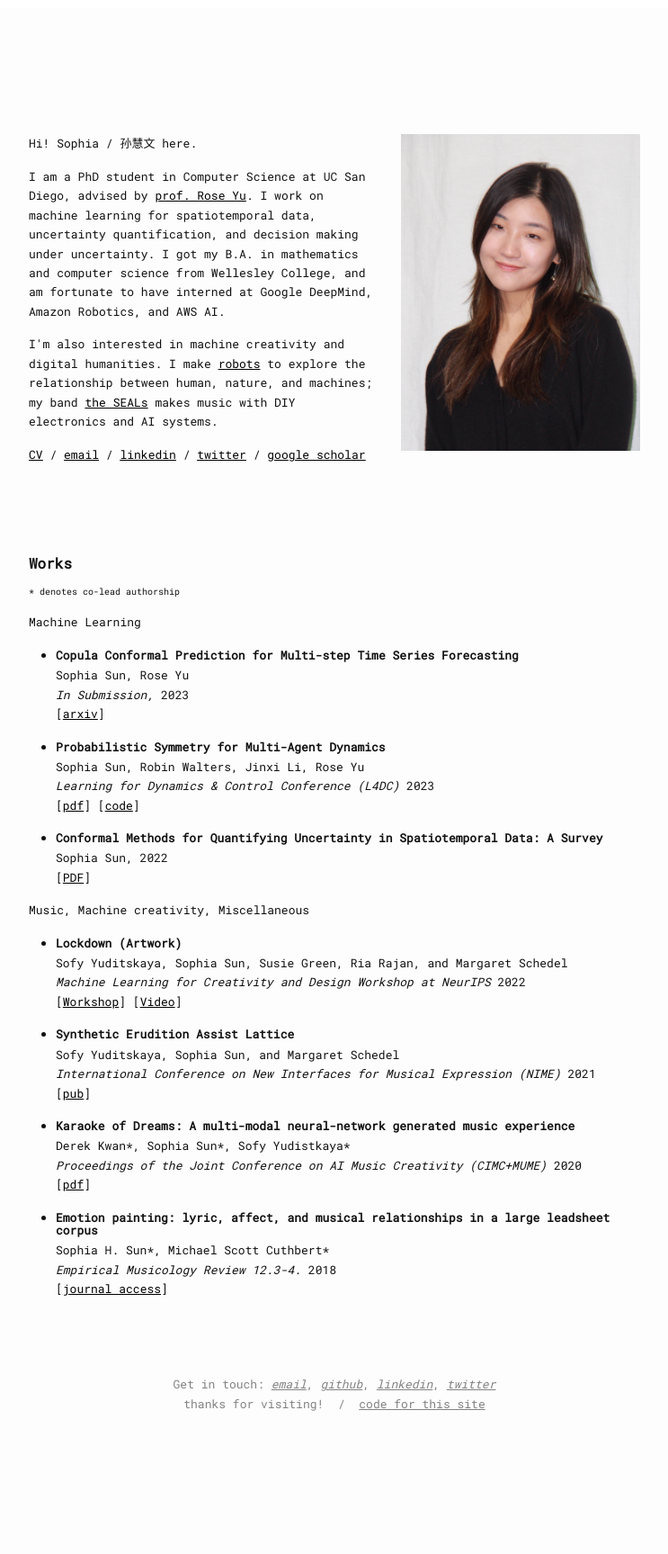
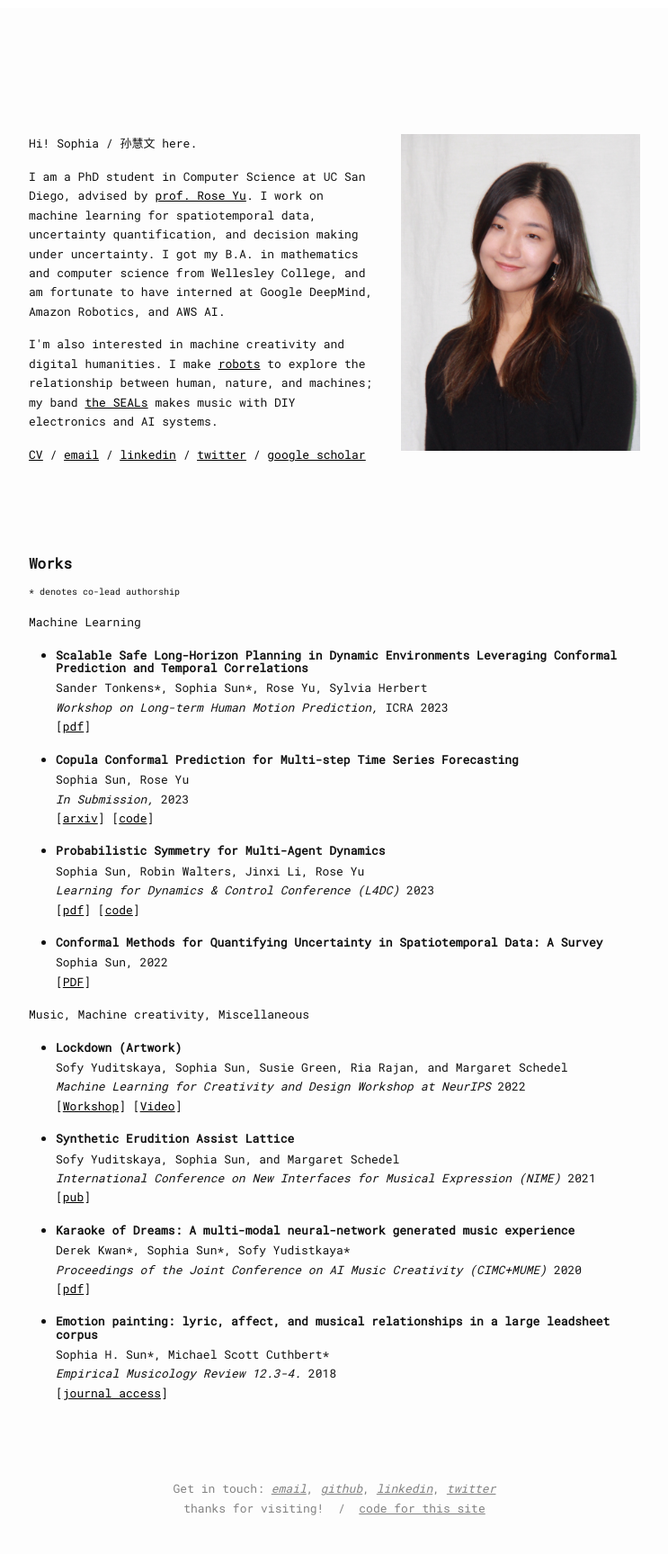
Before and after one commit to huiwenn/huiwenn.github.io, a Jekyll site: the page built from index.html, in a window 1280 px wide. Shown: the whole page at 90% size, without its empty margins (268-1011 px from the left). Built offline with Jekyll 4.4.1, drawn with Linux system fonts in a browser that asks for light colours; before the commit the page ends 1611 px from its top, so only the background shows below that.

Commit message:
add entry

```diff
--- a/index.html
+++ b/index.html
@@ -22,9 +22,14 @@ layout: homepage
 <p style="font-size:10px;"> * denotes co-lead authorship</p>
 <p > Machine Learning </p>
 <ul>
+<li><h4>Scalable Safe Long-Horizon Planning in Dynamic Environments Leveraging Conformal Prediction and Temporal Correlations</h4> Sander Tonkens*, Sophia Sun*, Rose Yu, Sylvia Herbert <br>
+  <i> Workshop on Long-term Human Motion Prediction, </i> ICRA 2023 <br>
+   [<a href="https://motionpredictionicra2023.github.io/proceedings/tonkens2023LHMPws.pdf">pdf</a>] </li>
+</ul>
+<ul>
 <li><h4>Copula Conformal Prediction for Multi-step Time Series Forecasting</h4> Sophia Sun, Rose Yu <br>
   <i> In Submission, </i> 2023 <br>
-   [<a href="https://arxiv.org/pdf/2212.03281.pdf">arxiv</a>] </li>
+   [<a href="https://arxiv.org/pdf/2212.03281.pdf">arxiv</a>] [<a href="https://github.com/huiwenn/CopulaCPTS">code</a>]</li>
 </ul>
 <ul>
 <li><h4>Probabilistic Symmetry for Multi-Agent Dynamics</h4> Sophia Sun, Robin Walters, Jinxi Li, Rose Yu <br>
```
